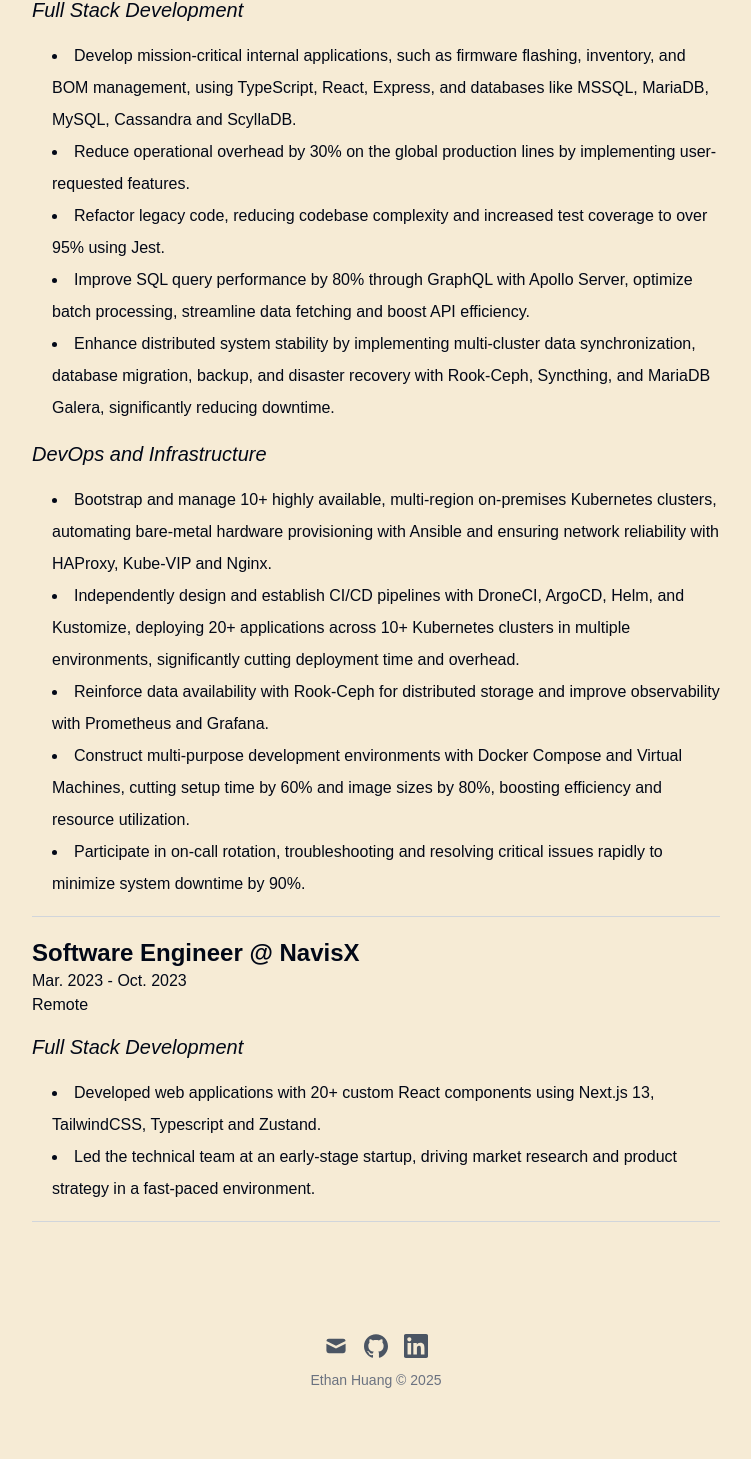
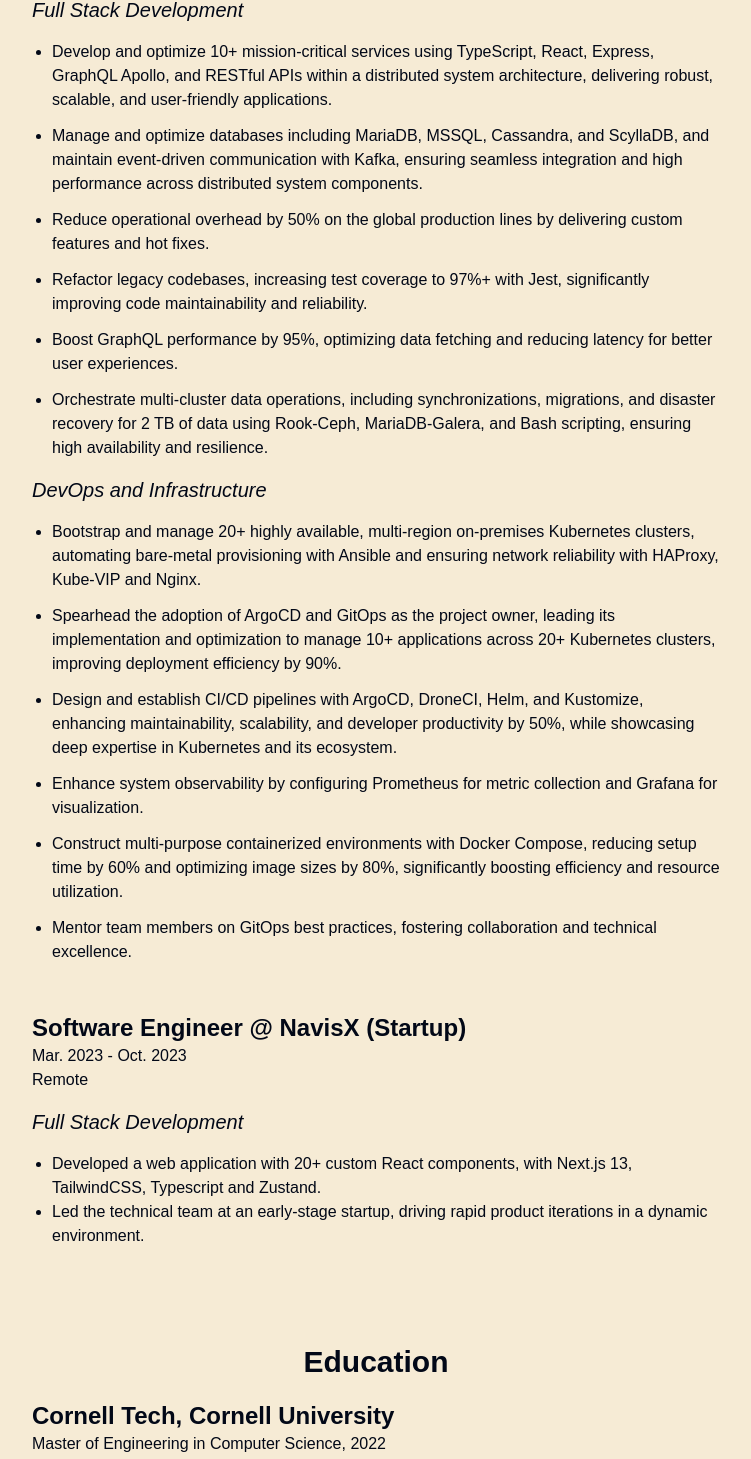
Before and after one commit to ethanh6/ethanhuang.dev, a Next.js app: page /resume in a window 1280 px wide. Shown: the part 340-1799 px from the top of the page, without its empty margins (264-1015 px from the left). Before the commit the page ends 1762 px from the top, so only its background shows below. Built offline with nearby package versions, Linux system fonts and the light colour scheme; a web font is replaced by a local one.

Commit message:
updated resume, skill page

```diff
--- a/src/app/resume/page.tsx
+++ b/src/app/resume/page.tsx
@@ -32,82 +32,106 @@
           <div className="">Nov. 2023 - Current</div>
           <div className="">San Jose, CA</div>
           <div className="my-4 text-xl italic">Full Stack Development</div>
-          <ul className="list-inside list-disc pl-5">
-            <li className="leading-loose">
-              Develop mission-critical internal applications, such as firmware
-              flashing, inventory, and BOM management, using TypeScript, React,
-              Express, and databases like MSSQL, MariaDB, MySQL, Cassandra and
-              ScyllaDB.
+          <ul className="list-disc space-y-3 pl-5">
+            <li className="padding-left: 1.25rem; text-indent: -1.25rem;">
+              Develop and optimize 10+ mission-critical services using
+              TypeScript, React, Express, GraphQL Apollo, and RESTful APIs
+              within a distributed system architecture, delivering robust,
+              scalable, and user-friendly applications.
             </li>
-            <li className="leading-loose">
-              Reduce operational overhead by 30% on the global production lines
-              by implementing user-requested features.
+            <li className="padding-left: 1.25rem; text-indent: -1.25rem;">
+              Manage and optimize databases including MariaDB, MSSQL, Cassandra,
+              and ScyllaDB, and maintain event-driven communication with Kafka,
+              ensuring seamless integration and high performance across
+              distributed system components.
             </li>
-            <li className="leading-loose">
-              Refactor legacy code, reducing codebase complexity and increased
-              test coverage to over 95% using Jest.
+            <li className="padding-left: 1.25rem; text-indent: -1.25rem;">
+              Reduce operational overhead by 50% on the global production lines
+              by delivering custom features and hot fixes.
             </li>
-            <li className="leading-loose">
-              Improve SQL query performance by 80% through GraphQL with Apollo
-              Server, optimize batch processing, streamline data fetching and
-              boost API efficiency.
+            <li className="padding-left: 1.25rem; text-indent: -1.25rem;">
+              Refactor legacy codebases, increasing test coverage to 97%+ with
+              Jest, significantly improving code maintainability and
+              reliability.
             </li>
-            <li className="leading-loose">
-              Enhance distributed system stability by implementing multi-cluster
-              data synchronization, database migration, backup, and disaster
-              recovery with Rook-Ceph, Syncthing, and MariaDB Galera,
-              significantly reducing downtime.
+            <li className="padding-left: 1.25rem; text-indent: -1.25rem;">
+              Boost GraphQL performance by 95%, optimizing data fetching and
+              reducing latency for better user experiences.{' '}
+            </li>
+            <li className="padding-left: 1.25rem; text-indent: -1.25rem;">
+              Orchestrate multi-cluster data operations, including
+              synchronizations, migrations, and disaster recovery for 2 TB of
+              data using Rook-Ceph, MariaDB-Galera, and Bash scripting, ensuring
+              high availability and resilience.
             </li>
           </ul>
           <div className="my-4 text-xl italic">DevOps and Infrastructure</div>
-          <ul className="list-inside list-disc pl-5">
-            <li className="leading-loose">
-              Bootstrap and manage 10+ highly available, multi-region
-              on-premises Kubernetes clusters, automating bare-metal hardware
+          <ul className="list-disc space-y-3 pl-5">
+            <li className="padding-left: 1.25rem; text-indent: -1.25rem;">
+              Bootstrap and manage 20+ highly available, multi-region
+              on-premises Kubernetes clusters, automating bare-metal
               provisioning with Ansible and ensuring network reliability with
               HAProxy, Kube-VIP and Nginx.
             </li>
-            <li className="leading-loose">
-              Independently design and establish CI/CD pipelines with DroneCI,
-              ArgoCD, Helm, and Kustomize, deploying 20+ applications across 10+
-              Kubernetes clusters in multiple environments, significantly
-              cutting deployment time and overhead.
+            <li className="padding-left: 1.25rem; text-indent: -1.25rem;">
+              Spearhead the adoption of ArgoCD and GitOps as the project owner,
+              leading its implementation and optimization to manage 10+
+              applications across 20+ Kubernetes clusters, improving deployment
+              efficiency by 90%.
             </li>
-            <li className="leading-loose">
-              Reinforce data availability with Rook-Ceph for distributed storage
-              and improve observability with Prometheus and Grafana.
+            <li className="padding-left: 1.25rem; text-indent: -1.25rem;">
+              Design and establish CI/CD pipelines with ArgoCD, DroneCI, Helm,
+              and Kustomize, enhancing maintainability, scalability, and
+              developer productivity by 50%, while showcasing deep expertise in
+              Kubernetes and its ecosystem.
             </li>
-            <li className="leading-loose">
-              Construct multi-purpose development environments with Docker
-              Compose and Virtual Machines, cutting setup time by 60% and image
-              sizes by 80%, boosting efficiency and resource utilization.
+            <li className="padding-left: 1.25rem; text-indent: -1.25rem;">
+              Enhance system observability by configuring Prometheus for metric
+              collection and Grafana for visualization.
             </li>
-            <li className="leading-loose">
-              Participate in on-call rotation, troubleshooting and resolving
-              critical issues rapidly to minimize system downtime by 90%.
+            <li className="padding-left: 1.25rem; text-indent: -1.25rem;">
+              Construct multi-purpose containerized environments with Docker
+              Compose, reducing setup time by 60% and optimizing image sizes by
+              80%, significantly boosting efficiency and resource utilization.
+            </li>
+            <li className="padding-left: 1.25rem; text-indent: -1.25rem;">
+              Mentor team members on GitOps best practices, fostering
+              collaboration and technical excellence.
             </li>
           </ul>
 
-          <hr className="my-4 border-gray-300 dark:border-gray-600" />
-
-          <div className="highlight mt-5 text-2xl">
-            Software Engineer @ NavisX
+          <div className="highlight mt-12 text-2xl">
+            Software Engineer @ NavisX (Startup)
           </div>
           <div className="">Mar. 2023 - Oct. 2023</div>
           <div className="">Remote</div>
           <div className="my-4 text-xl italic">Full Stack Development</div>
-          <ul className="list-inside list-disc pl-5">
-            <li className="leading-loose">
-              Developed web applications with 20+ custom React components using
+          <ul className="list-disc pl-5">
+            <li className="padding-left: 1.25rem; text-indent: -1.25rem;">
+              Developed a web application with 20+ custom React components, with
               Next.js 13, TailwindCSS, Typescript and Zustand.
             </li>
-            <li className="leading-loose">
-              Led the technical team at an early-stage startup, driving market
-              research and product strategy in a fast-paced environment.
+            <li className="padding-left: 1.25rem; text-indent: -1.25rem;">
+              Led the technical team at an early-stage startup, driving rapid
+              product iterations in a dynamic environment.
             </li>
           </ul>
-          <hr className="my-4 border-gray-300 dark:border-gray-600" />
         </div>
+
+        <div className="my-12" />
+
+        <div className="highlight text-center text-3xl">Education</div>
+        <div className="highlight mt-5 text-2xl">
+          Cornell Tech, Cornell University
+        </div>
+        <div className="">Master of Engineering in Computer Science, 2022</div>
+        <div className="">New York, NY</div>
+
+        <div className="highlight mt-12 text-2xl">
+          University of California - San Diego
+        </div>
+        <div className="">Bachelor of Science in Computer Science, 2021</div>
+        <div className="">La Jolla, CA</div>
       </div>
     </article>
   );
--- a/src/app/skill/page.tsx
+++ b/src/app/skill/page.tsx
@@ -11,9 +11,9 @@
 const Home: NextPage<Props> = () => {
   return (
     <article className="prose dark:prose-dark md:prose-lg prose-p:text-lg my-8 space-y-3 transition-colors md:space-y-5">
-      <div className="mt-4 grid grid-cols-3 gap-4 text-gray-700 dark:text-gray-300">
+      <div className="mt-4 grid grid-cols-1 gap-4 text-gray-700 dark:text-gray-300 sm:grid-cols-2 md:grid-cols-4">
         <div>
-          <p className="highlight mb-4">Full-stack Development</p>
+          <p className="highlight my-4 text-xl">Full-stack Development</p>
           <ul className="list-disc space-y-2 pl-6">
             <li>
               <span className="">TypeScript</span>
@@ -36,12 +36,14 @@
             <li>
               <span className="">Next.js</span>
             </li>
-            <li>Node.js</li>
+            <li>
+              <span className="">Node.js</span>
+            </li>
             <li>
               <span className="">GraphQL Apollo Server</span>
             </li>
             <li>
-              <span className="">Prisma</span>
+              <span className="">Prisma ORM</span>
             </li>
             <li>
               <span className="">TailwindCSS</span>{' '}
@@ -49,7 +51,7 @@
           </ul>
         </div>
         <div>
-          <p className="highlight mb-4">Infrastructure and DevOps</p>
+          <p className="highlight my-4 text-xl">Infra & DevOps</p>
           <ul className="list-disc space-y-2 pl-6">
             <li>
               <span className="">Kubernetes (on-prem)</span>
@@ -76,10 +78,15 @@
               <span className="">Helm</span>{' '}
             </li>
             <li>
+              <span className="">Kustomize</span>{' '}
+            </li>
+            <li>
               <span className="">Ansible</span>{' '}
             </li>
           </ul>
-          <p className="highlight my-4">Cloud</p>
+        </div>
+        <div>
+          <p className="highlight my-4 text-xl">Cloud</p>
           <ul className="list-disc space-y-2 pl-6">
             <li>
               <span className="">AWS Amplify</span>
@@ -90,10 +97,13 @@
             <li>
               <span className="">AWS EC2</span>
             </li>
+            <li>
+              <span className="">Vercel</span>
+            </li>
           </ul>
         </div>
         <div>
-          <p className="highlight mb-4">Database</p>
+          <p className="highlight my-4 text-xl">Database</p>
           <ul className="list-disc space-y-2 pl-6">
             <li>
               <span className="">Redis</span>
```
Also changed, not shown: 1 other file (tests, documents, lock files or other folders).
